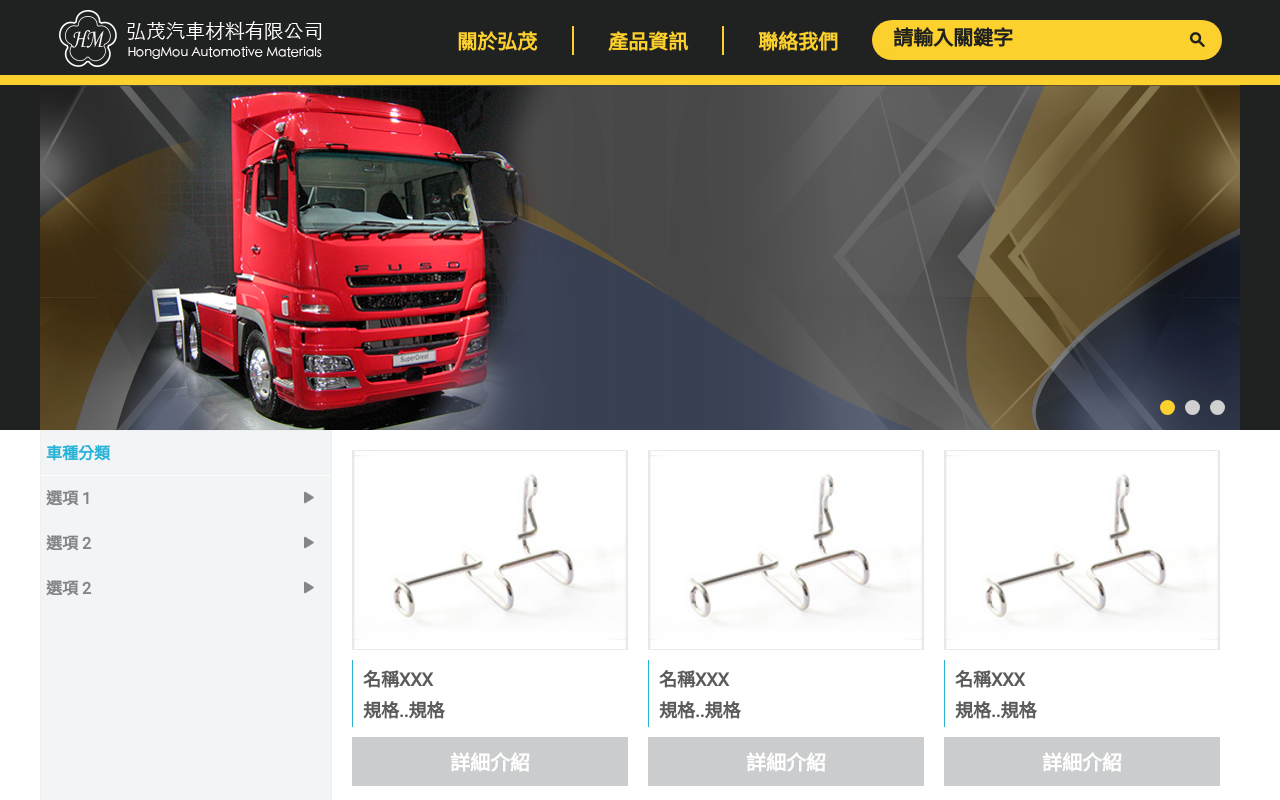
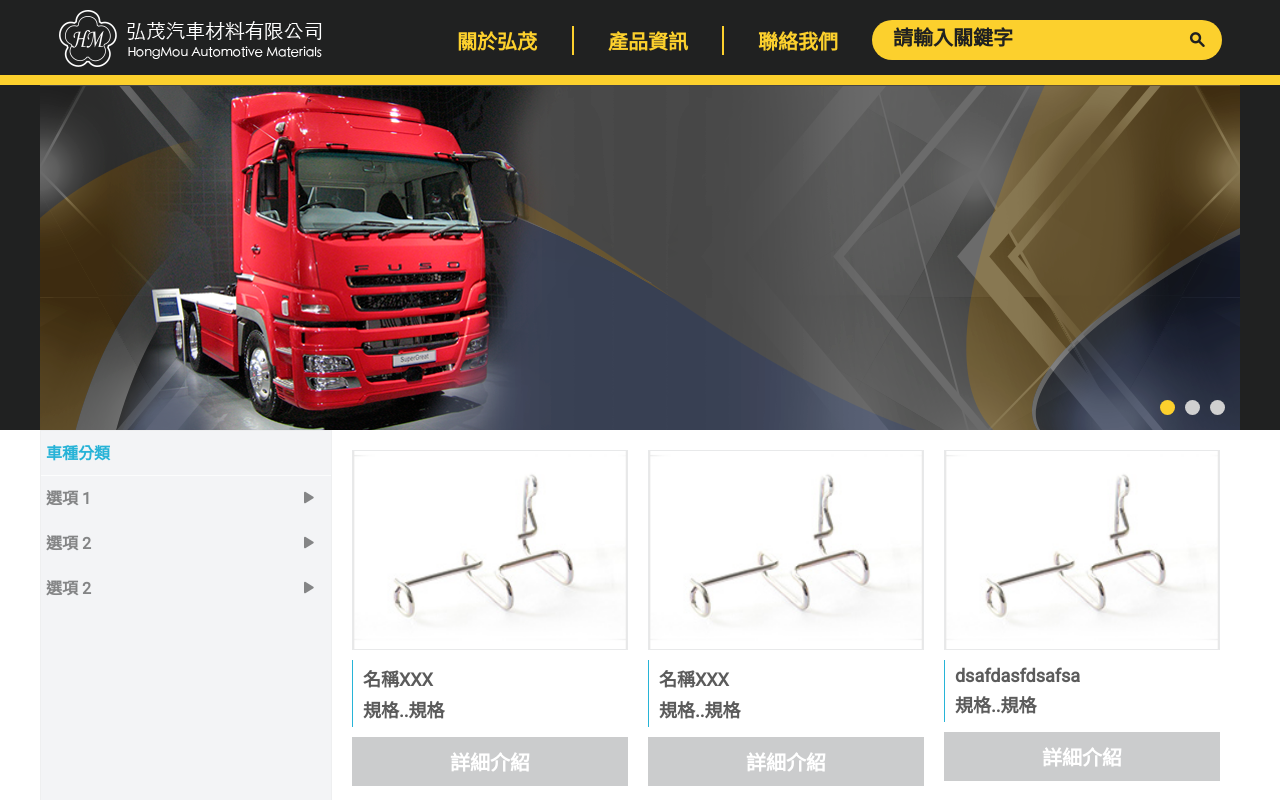
Before and after one commit to SaSaChu/hm, a plain HTML site: page index.html in a window 1280 px wide. Shown: the top 800 px of the page. Drawn offline with Linux system fonts and the light colour scheme.

Commit message:
test fix

```diff
--- a/index.html
+++ b/index.html
@@ -145,7 +145,7 @@
               <div class='img _i'><img src='img/p01.png'></div>
 
               <div class='info'>
-                <span>名稱XXX</span>
+                <span>dsafdasfdsafsa</span>
                 <span>規格..規格</span>
               </div>
 
```
